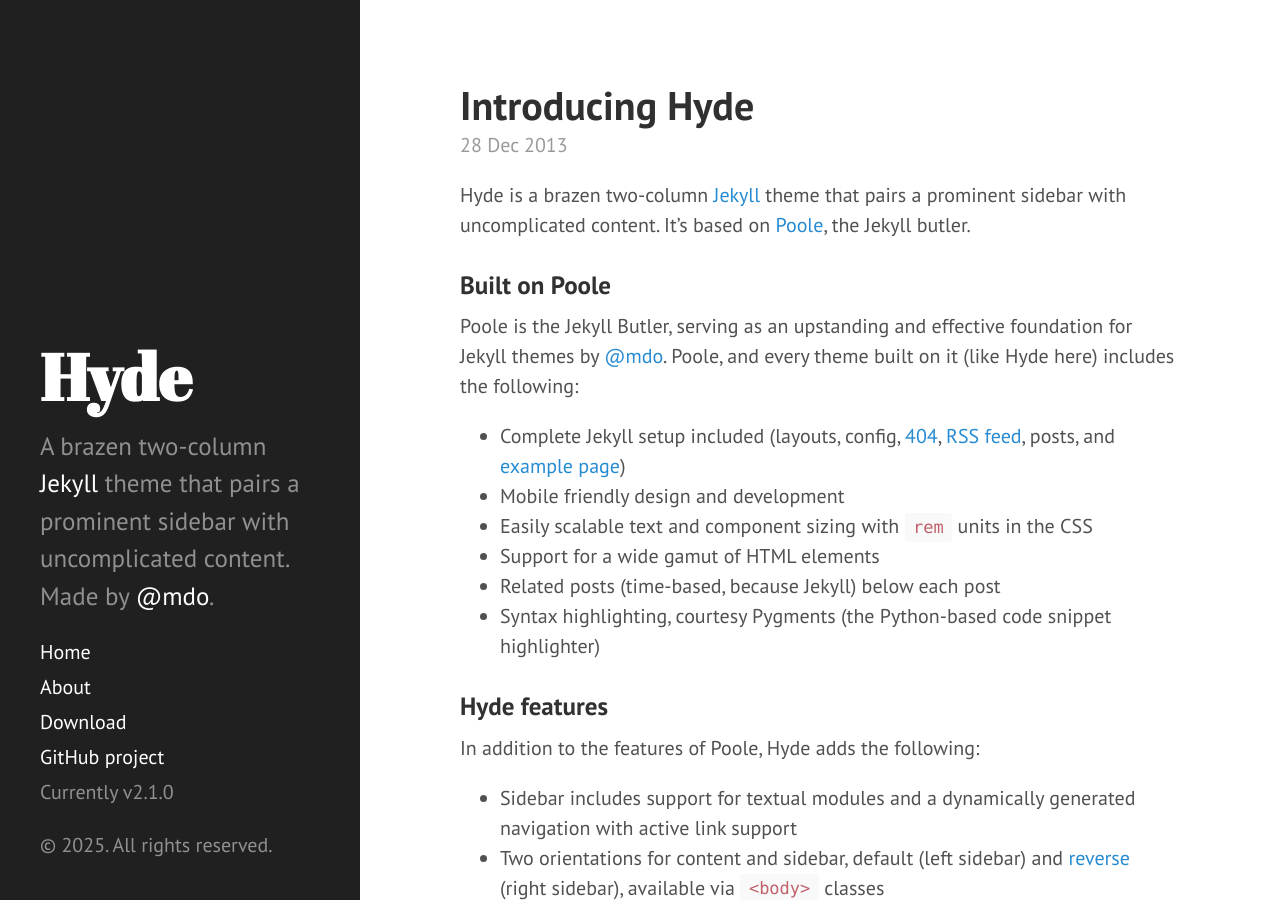
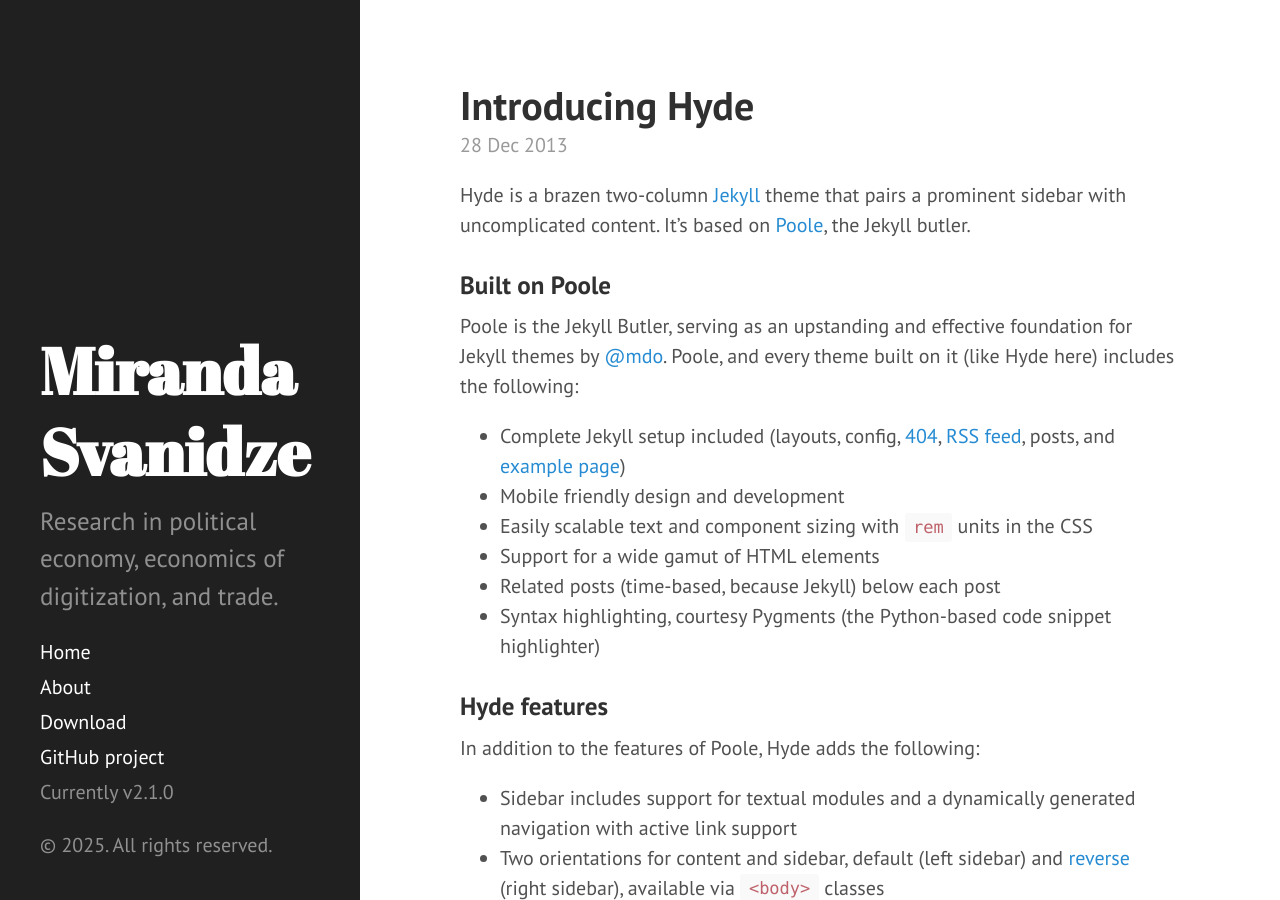
Before and after one commit to miranidze/miranidze.github.io, a Jekyll site: the page built from index.html, in a window 1280 px wide and 900 px high. Built offline with Jekyll 4.4.1, drawn with Linux system fonts in a browser that asks for light colours; Markdown is read by kramdown in place of the engine named in the settings; the list of posts is cut into pages by our own code.

Commit message:
firstdraft

```diff
--- a/_config.yml
+++ b/_config.yml
@@ -1,21 +1,21 @@
 # Dependencies
-markdown:         redcarpet
-highlighter:      pygments
+markdown:         kramdown
+highlighter:      rouge
 
 # Permalinks
 permalink:        pretty
-relative_permalinks: true
+
 
 # Setup
-title:            Hyde
-tagline:          'A Jekyll theme'
-description:      'A brazen two-column <a href="http://jekyllrb.com" target="_blank">Jekyll</a> theme that pairs a prominent sidebar with uncomplicated content. Made by <a href="https://twitter.com/mdo" target="_blank">@mdo</a>.'
-url:              http://hyde.getpoole.com
+title:            Miranda Svanidze
+tagline:          'research associate'
+description:      'Research in political economy, economics of digitization, and trade.'
+url:              http://miranidze.github.io
 baseurl:          /
 
 author:
-  name:           'Mark Otto'
-  url:            https://twitter.com/mdo
+  name:           'Miranda Svanidze'
+  url:            http://miranidze.github.io
 
 paginate:         5
 
@@ -23,4 +23,4 @@ paginate:         5
 version:          2.1.0
 
 github:
-  repo:           https://github.com/poole/hyde
+  repo:           https://github.com/mirandize
```
